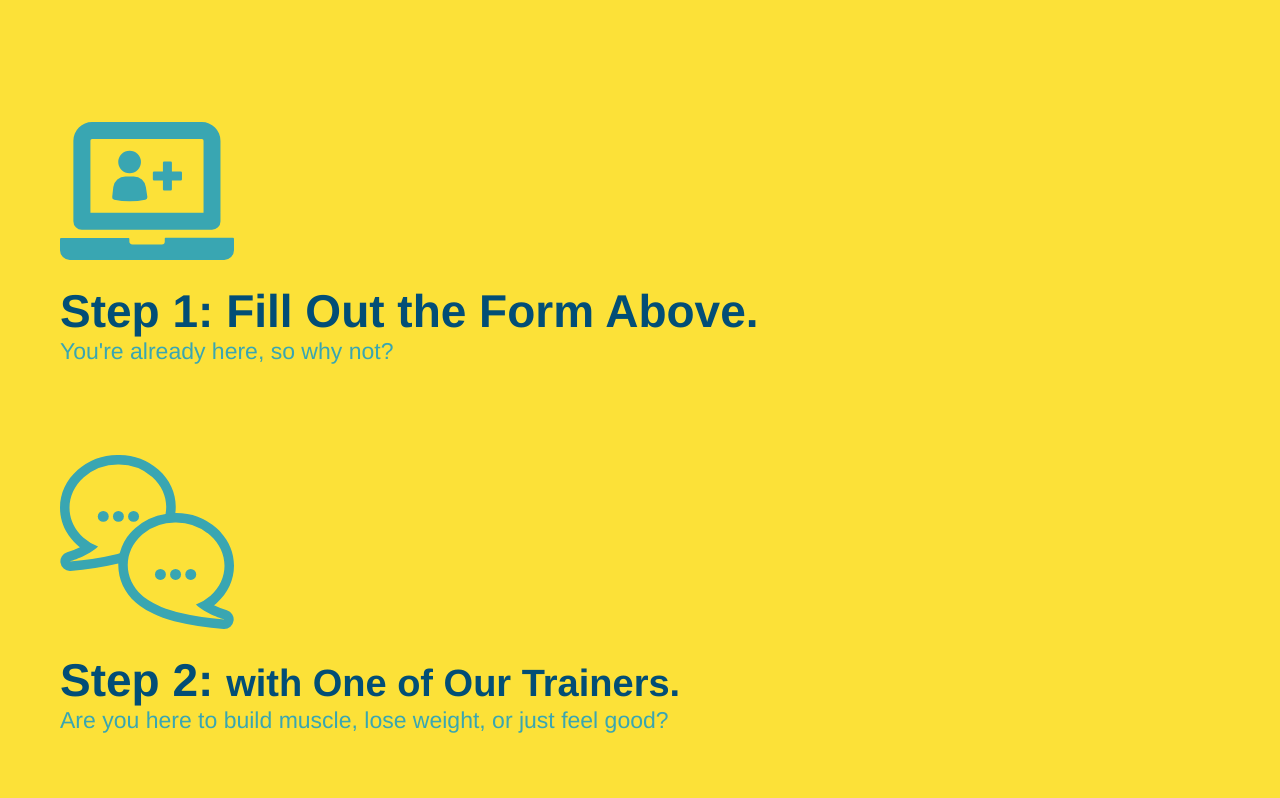
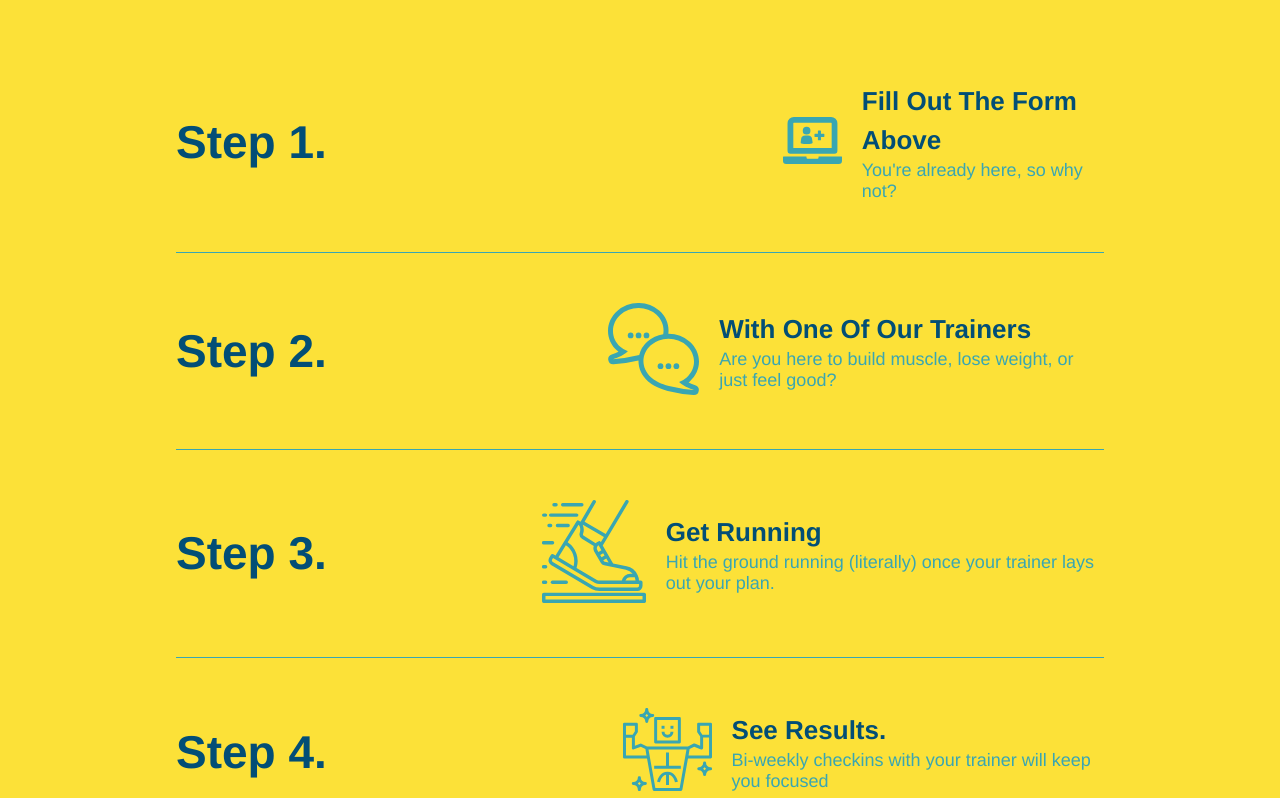
Before and after one commit to codemasterdev/run-buddy, a plain HTML site: page index.html in a window 1280 px wide. Shown: the part 1246-2044 px from the top of the page. Drawn offline with Linux system fonts and the light colour scheme.

Commit message:
add flexbox to the steps

```diff
--- a/assets/css/style.css
+++ b/assets/css/style.css
@@ -152,6 +152,17 @@ section {
   text-align: center;
 }
 
+.step {
+  margin: 50px auto;
+  padding-bottom: 50px;
+  width: 80%;
+  border-bottom: 1px solid #39a6b2;
+  display: flex;
+  flex-wrap: wrap;
+  align-items: center;
+  justify-content: space-between;
+}
+
 .steps {
   background: #fce138;
 }
@@ -174,28 +185,41 @@ section {
   border-color: #39a6b2;
 }
 
-.steps div {
-  margin-bottom: 80px;
+.step h3 {
+  color: #024e76;
+  font-size: 46px;
+  flex: 1 30%;
 }
 
-.steps img {
-  width: 15%;
-  margin: 10px 0;
+.step-text h4 {
+  font-size: 26px;
+  line-height: 1.5;
+  color: #024e76;
 }
 
-.steps h3 {
-  color: #024e76;
-  font-size: 46px;
-  margin-top: 10px;
+.step-text p {
+  color: #39a6b2;
+  font-size: 18px;
+  flex: 2 70%;
 }
 
-.steps p {
-  color: #39a6b2;
-  font-size: 23px;
+.step-info {
+  display: flex;
+  flex-wrap: wrap;
+  align-items: center;
 }
 
-.steps span {
-  font-size: 38px;
+.step-img {
+    flex: 1 12%;
+    margin-right: 20px;
+}
+
+.step-img img {
+  max-width: 100%;
+}
+
+.step-text {
+  flex: 12;
 }
 
 .trainers {
--- a/index.html
+++ b/index.html
@@ -100,31 +100,59 @@
         <div class="flex-row">
             <h2 class="section-title secondary-border">What You Do</h2>
         </div>
-        <div>
-            <!-- insert this img element -->
+        <div class="step">
+            <h3>Step 1.</h3>
+            <div class="step-info">
+                <div class="step-img">
                     <img src="./assets/images/step-1.svg" alt="" />
-            <h3>Step 1: Fill Out the Form Above.</h3>
+                </div>
+                <div class="step-text">
+                    <h4>Fill Out The Form Above</h4>
                     <p>You're already here, so why not?</p>
                 </div>
-
-        <div>
-            <img src="./assets/images/step-2.svg" alt="" />
-            <h3>Step 2: <span>with One of Our Trainers.</span></h3>
-            <p>Are you here to build muscle, lose weight, or just feel good?</p>
+            </div>
         </div>
 
-        <div>
+
+        <div class="step">
+            <h3>Step 2.</h3>
+            <div class="step-info">
+                <div class="step-img">
+                    <img src="./assets/images/step-2.svg" alt="" />
+                </div>
+                <div class="step-text">
+                    <h4>With One Of Our Trainers</h4>
+                    <p>Are you here to build muscle, lose weight, or just feel good?
+                    </p>
+                </div>
+            </div>
+        </div>
+
+        <div class="step">
+            <h3>Step 3.</h3>
+            <div class="step-info">
+                <div class="step-img">
                     <img src="./assets/images/step-3.svg" alt="" />
-            <h3>Step 3: <span>Get Running.</span></h3>
+                </div>
+                <div class="step-text">
+                    <h4>Get Running</h4>
                     <p>Hit the ground running (literally) once your trainer lays out your plan.</p>
                 </div>
+            </div>
+        </div>
 
-        <div>
+        <div class="step">
+            <h3>Step 4.</h3>
+            <div class="step-info">
+                <div class="step-img">
                     <img src="./assets/images/step-4.svg" alt="" />
-            <h3>Step 4: <span>See Results.</span></h3>
+                </div>
+                <div class="step-text">
+                    <h4>See Results.</h4>
                     <p>Bi-weekly checkins with your trainer will keep you focused</p>
                 </div>
-    </section>
+            </div>
+        </div>
 
         <!-- "meet the trainers" section -->
         <section id="your-trainers" class="trainers">
@@ -132,12 +160,14 @@
                 <h2 class="section-title primary-border">Meet The Trainers</h2>
             </div>
             <article class="trainer">
-            <img src="./assets/images/trainer-1.jpg" alt="Arron Stephens in his workout clothes, ready to pump iron" />
+                <img src="./assets/images/trainer-1.jpg"
+                    alt="Arron Stephens in his workout clothes, ready to pump iron" />
                 <div class="trainer-bio text-left">
                     <h3>Arron Stephens</h3>
                     <h4>Speed / Strength</h4>
                     <p>
-                    Lorem ipsum, dolor sit amet consectetur adipisicing elit. Sequi neque animi quo cupiditate commodi
+                        Lorem ipsum, dolor sit amet consectetur adipisicing elit. Sequi neque animi quo cupiditate
+                        commodi
                         saepe culpa sed
                         itaque velit maiores optio dolorem excepturi aperiam dolores, voluptatibus suscipit amet quis
                         repellat!
@@ -150,7 +180,8 @@
                     <h3>Joanna Gill</h3>
                     <h4>Endurance</h4>
                     <p>
-                    Lorem ipsum, dolor sit amet consectetur adipisicing elit. Sequi neque animi quo cupiditate commodi
+                        Lorem ipsum, dolor sit amet consectetur adipisicing elit. Sequi neque animi quo cupiditate
+                        commodi
                         saepe culpa sed
                         itaque velit maiores optio dolorem excepturi aperiam dolores, voluptatibus suscipit amet quis
                         repellat!
@@ -167,7 +198,8 @@
                     <h3>Harry "the Headband" Smith</h3>
                     <h4>Strength</h4>
                     <p>
-                    Lorem ipsum, dolor sit amet consectetur adipisicing elit. Sequi neque animi quo cupiditate commodi
+                        Lorem ipsum, dolor sit amet consectetur adipisicing elit. Sequi neque animi quo cupiditate
+                        commodi
                         saepe culpa sed
                         itaque velit maiores optio dolorem excepturi aperiam dolores, voluptatibus suscipit amet quis
                         repellat!
```
Lines whose indentation alone changed are shown as unchanged.
